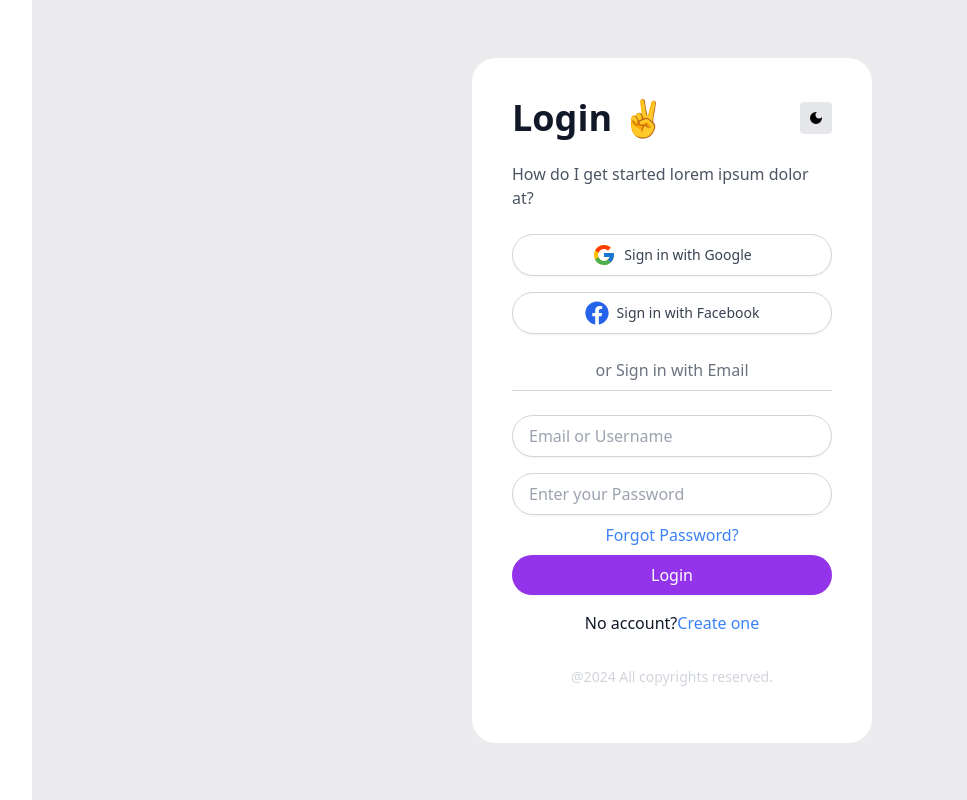
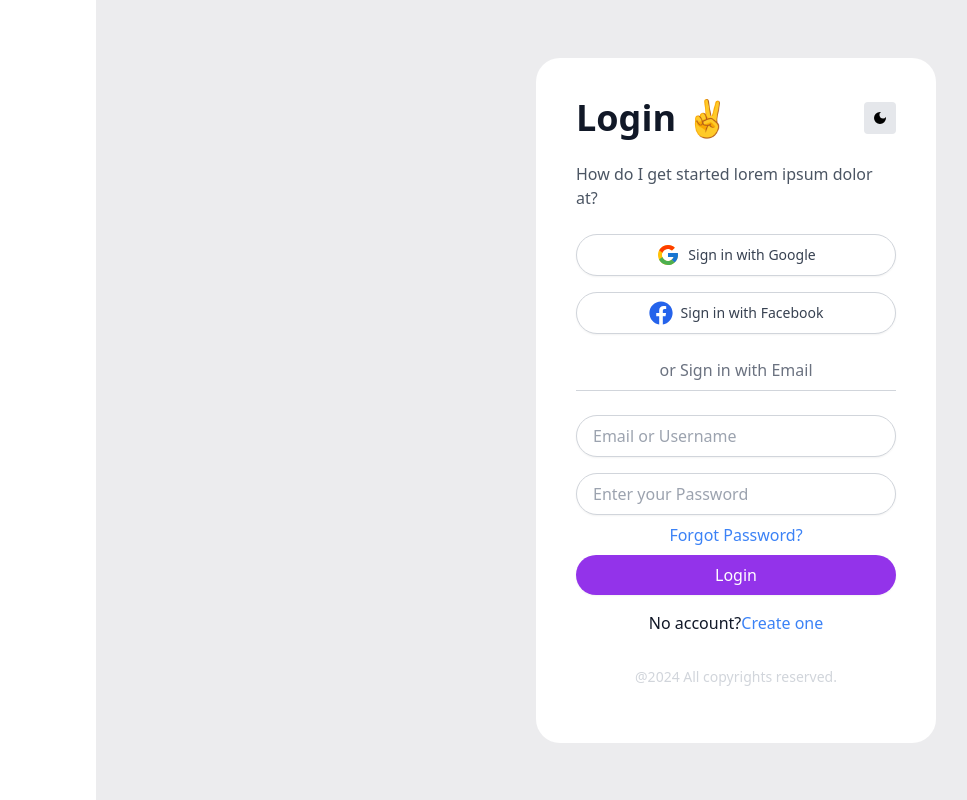
Before and after one commit to Slasher190/my-portfolio, a Next.js app: page /login in a window 1280 px wide. Shown: the whole page, without its empty margins (228-1195 px from the left). Built offline with nearby package versions, Linux system fonts and the light colour scheme.

Commit message:
layout fixed

```diff
--- a/app/layout.tsx
+++ b/app/layout.tsx
@@ -24,7 +24,7 @@ const RootLayout: React.FC<RootLayoutProps> = ({ children }) => {
             <StoreProvider>
               <div className="flex w-[100vw] overflow-hidden bg-white">
                 <Sidebar />
-                <div className="relative left-[260px]">{children}</div>
+                <div className="relative left-[260px] px-[5vw]">{children}</div>
               </div>
             </StoreProvider>
           </ApolloClientProvider>
--- a/app/page.tsx
+++ b/app/page.tsx
@@ -4,7 +4,7 @@ import Profile from "@app/components/Home/Profile";
 
 const Home: React.FC = () => {
   return (
-    <div className="max-w-[80vw]">
+    <div className="max-w-[75vw]">
       <Profile cover_image={""} />
     </div>
   );
--- a/components/Home/Profile.jsx
+++ b/components/Home/Profile.jsx
@@ -26,7 +26,7 @@ export default function Profile({ cover_image }) {
             : "linear-gradient(to left top, #ff7e5f, #feb47b)",
           backgroundSize: "100% 100%",
         }}
-        className="h-[300px] w-[80vw] flex flex-col gap-[40px] items-start relative"
+        className="h-[300px] w-[75vw] flex flex-col gap-[40px] items-start relative"
       ></div>
       <div className="pl-4 flex flex-col gap-[50px]">
         <div className="flex w-full gap-[40px] items-center relative ">
```
